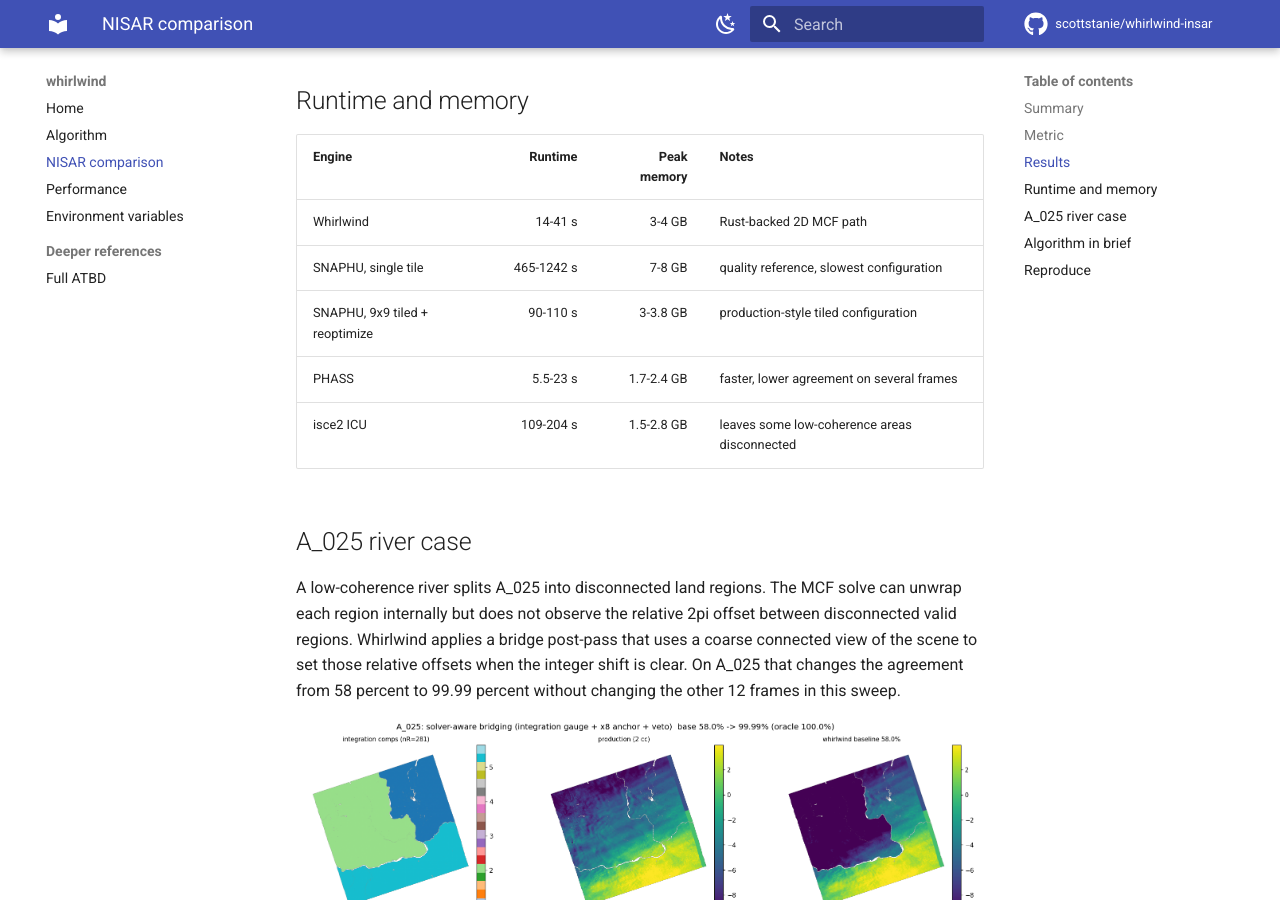
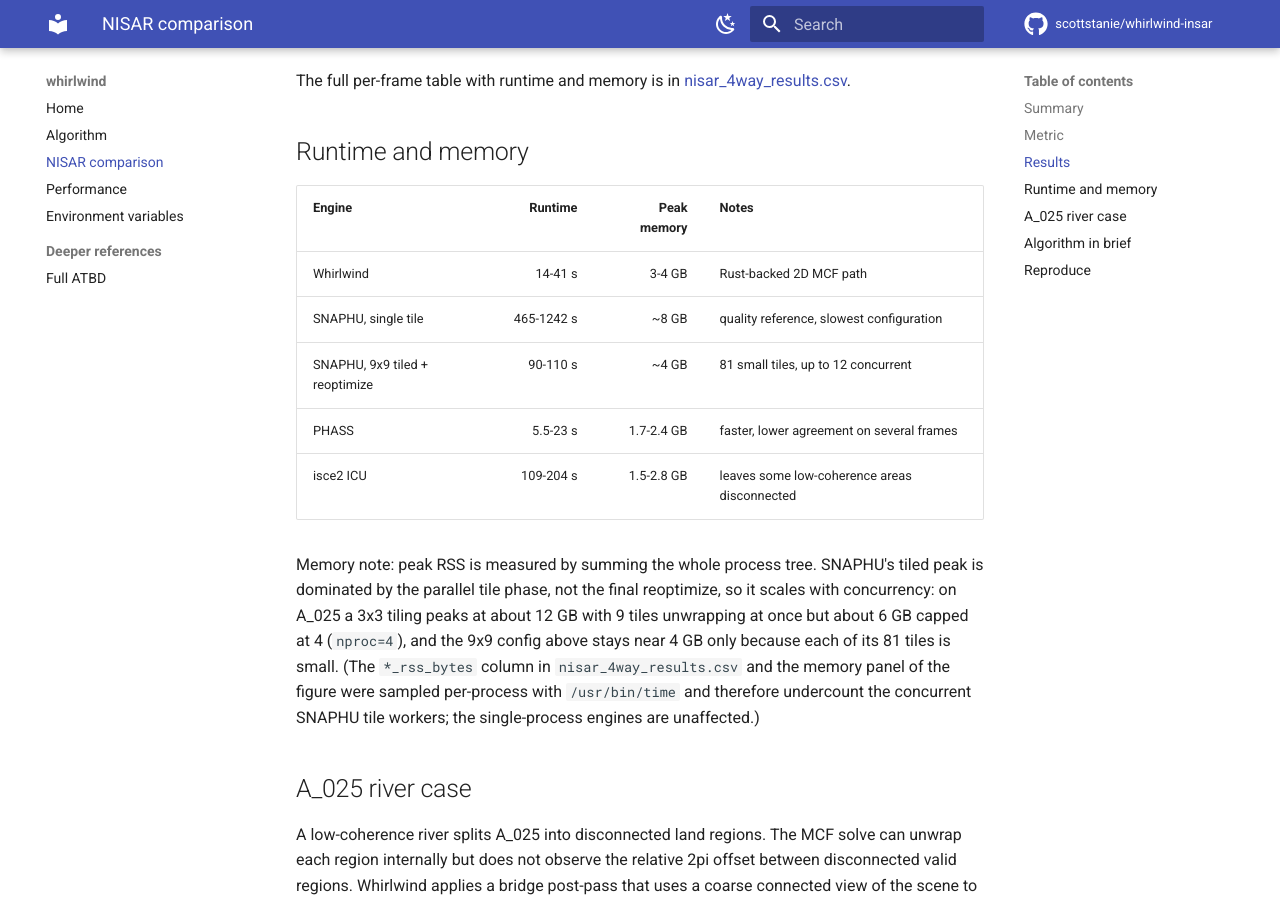
Before and after one commit to scottstanie/whirlwind-insar, an MkDocs documentation site: the page built from docs/NISAR_SUMMARY.md, in a window 1280 px wide and 900 px high, scrolled down 2234 px. Built offline with MkDocs 1.6.1 and Material for MkDocs 9.7.7, drawn with Linux system fonts in a browser that asks for light colours; comment, search, counter and statistics services are not loaded; some of the changed text lies outside the part shown.

Commit message:
docs: correct SNAPHU memory numbers + note config-dependence
The SNAPHU memory figures were measured with /usr/bin/time, which reports a
single-process high-water mark and undercounts SNAPHU's concurrent forked tile
workers. Re-measured by summing the whole process tree (validated against
mprof --include-children: 12.07 vs 11.4 GB on a 3x3 A_025 run):

- single tile: 7-8 -> ~8 GB
- 9x9 tiled+reoptimize: 3-3.8 -> ~4 GB

Added a note that SNAPHU's tiled peak is the parallel tile phase (not the
reoptimize) and scales with concurrency (nproc): A_025 3x3 is ~12 GB at nproc=9
vs ~6 GB at nproc=4. Flagged that the CSV/figure memory column still uses the
per-process measurement.

Co-Authored-By: Claude Opus 4.8 (1M context) <noreply@anthropic.com>

```diff
--- a/docs/NISAR_SUMMARY.md
+++ b/docs/NISAR_SUMMARY.md
@@ -9,7 +9,7 @@ The comparison uses 13 HH NISAR GUNW frames with `nlooks=16`. Runtimes and memor
 - Whirlwind agrees with the production SNAPHU unwrap on at least 98.8 percent of pixels on 12 of 13 frames (99 percent or better on 11 of them).
 - The remaining frame, D_075, is difficult for every method in this sweep; Whirlwind agrees with production SNAPHU on 88.2 percent of pixels there, while PHASS agrees on 48.4 percent.
 - Runtime is 14-41 seconds per frame for Whirlwind, compared with 465-1242 seconds for single-tile SNAPHU and 90-110 seconds for SNAPHU 9x9 tiled plus reoptimization.
-- Peak memory is about 3-4 GB per NISAR frame, compared with about 7-8 GB for single-tile SNAPHU and about 3-3.8 GB for SNAPHU 9x9.
+- Peak memory is about 3-4 GB per NISAR frame for Whirlwind, compared with about 8 GB for single-tile SNAPHU and about 4 GB for the 9x9 SNAPHU configuration here. SNAPHU's tiled peak is not intrinsic: it scales with how many tiles unwrap concurrently (`nproc`), so a coarser tiling can use far more (see the note under the table).
 
 ## Metric
 
@@ -42,10 +42,19 @@ The full per-frame table with runtime and memory is in [nisar_4way_results.csv](
 | Engine | Runtime | Peak memory | Notes |
 |---|---:|---:|---|
 | Whirlwind | 14-41 s | 3-4 GB | Rust-backed 2D MCF path |
-| SNAPHU, single tile | 465-1242 s | 7-8 GB | quality reference, slowest configuration |
-| SNAPHU, 9x9 tiled + reoptimize | 90-110 s | 3-3.8 GB | production-style tiled configuration |
+| SNAPHU, single tile | 465-1242 s | ~8 GB | quality reference, slowest configuration |
+| SNAPHU, 9x9 tiled + reoptimize | 90-110 s | ~4 GB | 81 small tiles, up to 12 concurrent |
 | PHASS | 5.5-23 s | 1.7-2.4 GB | faster, lower agreement on several frames |
 | isce2 ICU | 109-204 s | 1.5-2.8 GB | leaves some low-coherence areas disconnected |
+
+Memory note: peak RSS is measured by summing the whole process tree. SNAPHU's
+tiled peak is dominated by the parallel tile phase, not the final reoptimize, so
+it scales with concurrency: on A_025 a 3x3 tiling peaks at about 12 GB with 9
+tiles unwrapping at once but about 6 GB capped at 4 (`nproc=4`), and the 9x9
+config above stays near 4 GB only because each of its 81 tiles is small. (The
+`*_rss_bytes` column in `nisar_4way_results.csv` and the memory panel of the
+figure were sampled per-process with `/usr/bin/time` and therefore undercount
+the concurrent SNAPHU tile workers; the single-process engines are unaffected.)
 
 ## A_025 river case
 
```
